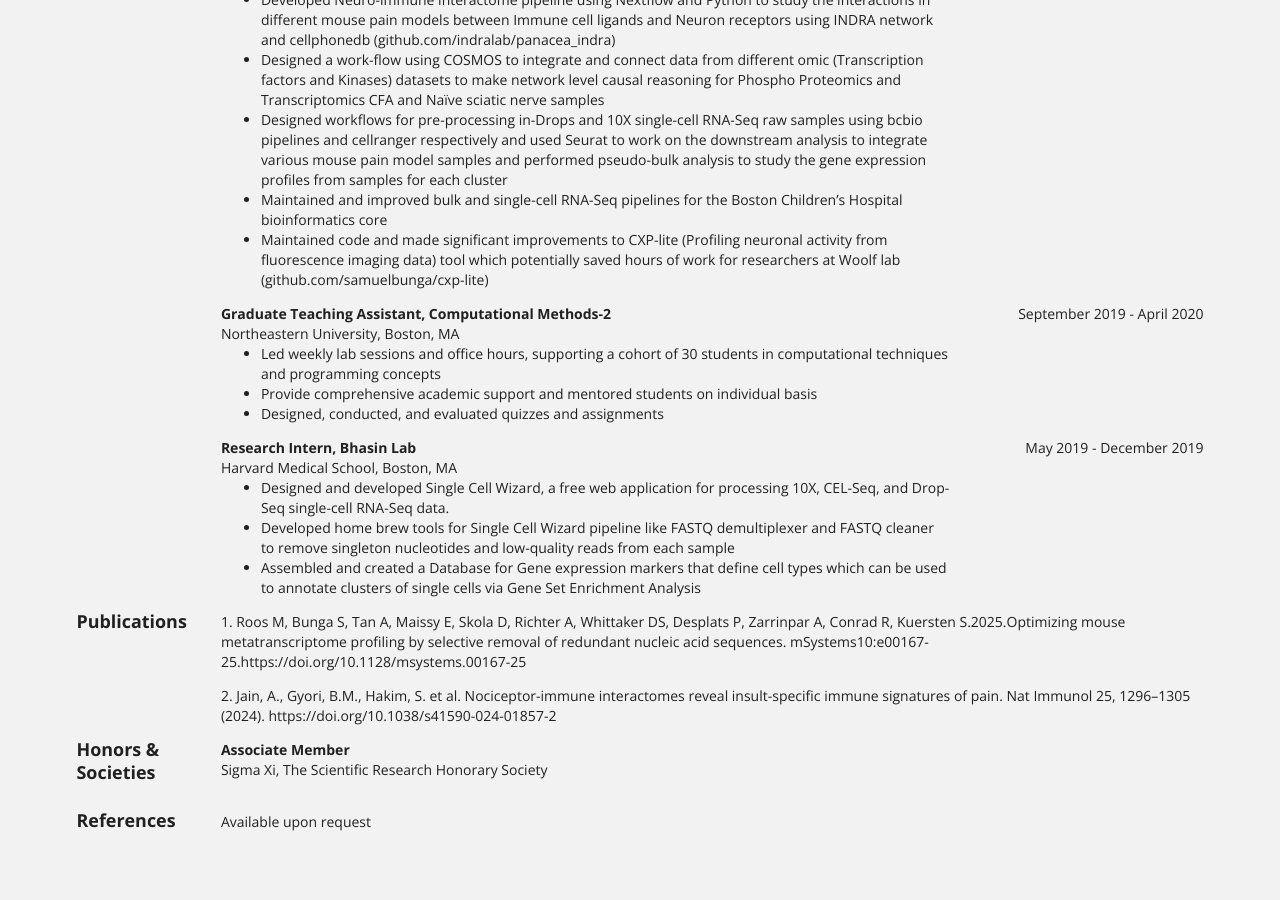
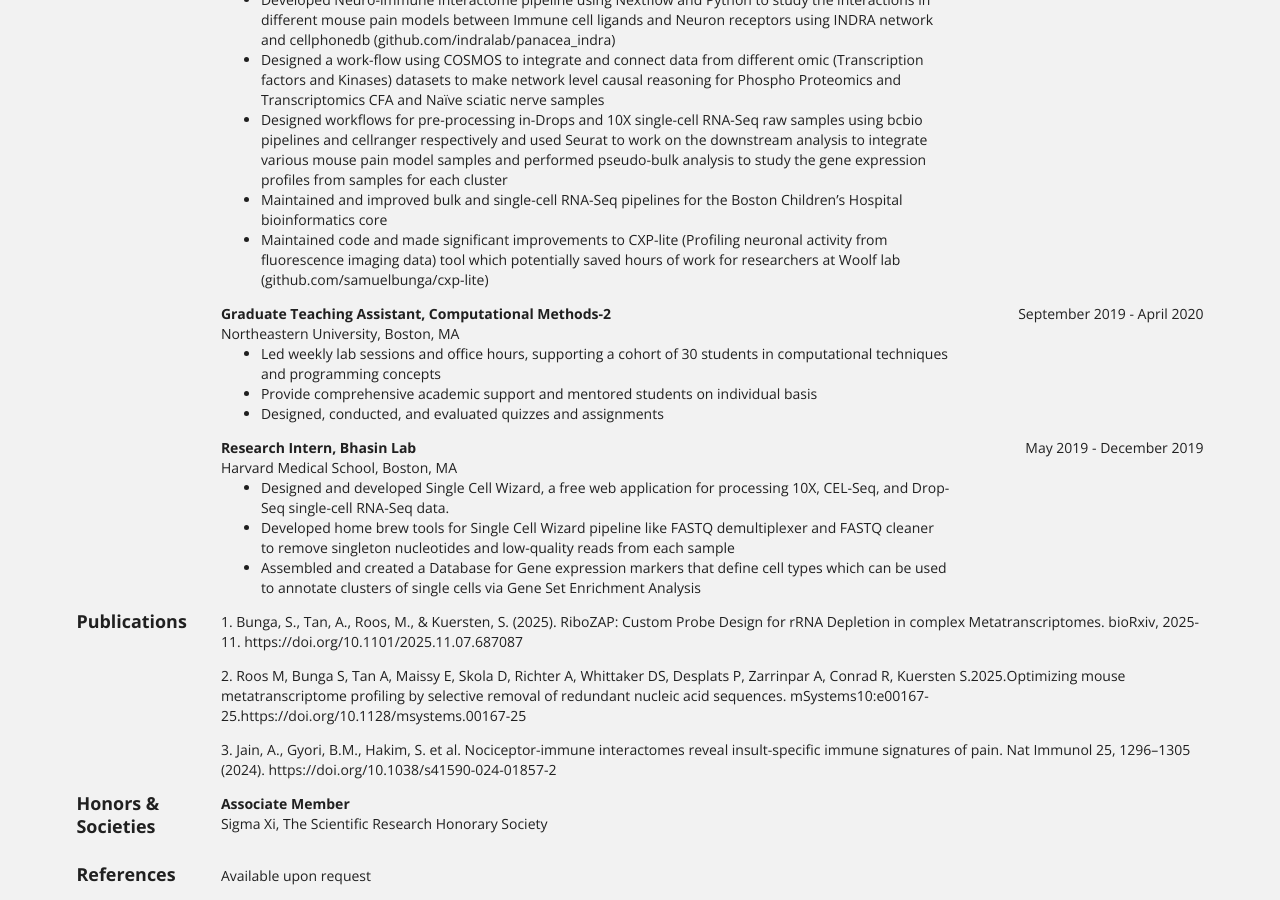
Before and after one commit to samuelbunga/samuelbunga.github.io, a Jekyll site: the page built from bio/index.html, in a window 1280 px wide and 900 px high, scrolled down 673 px. Built offline with Jekyll 4.4.1, drawn with Linux system fonts in a browser that asks for light colours; before the commit the page ends 1519 px from its top, so only the background shows below that.

Commit message:
Update bio.json

```diff
--- a/_data/bio.json
+++ b/_data/bio.json
@@ -131,11 +131,15 @@
   "publications": [
     {
       "type": "journal",
-      "summary": "1. Roos M, Bunga S, Tan A, Maissy E, Skola D, Richter A, Whittaker DS, Desplats P, Zarrinpar A, Conrad R, Kuersten S.2025.Optimizing mouse metatranscriptome profiling by selective removal of redundant nucleic acid sequences. mSystems10:e00167-25.https://doi.org/10.1128/msystems.00167-25",
+      "summary": "1. Bunga, S., Tan, A., Roos, M., & Kuersten, S. (2025). RiboZAP: Custom Probe Design for rRNA Depletion in complex Metatranscriptomes. bioRxiv, 2025-11. https://doi.org/10.1101/2025.11.07.687087",
     },
     {
       "type": "journal",
-      "summary": "2. Jain, A., Gyori, B.M., Hakim, S. et al. Nociceptor-immune interactomes reveal insult-specific immune signatures of pain. Nat Immunol 25, 1296–1305 (2024). https://doi.org/10.1038/s41590-024-01857-2",
+      "summary": "2. Roos M, Bunga S, Tan A, Maissy E, Skola D, Richter A, Whittaker DS, Desplats P, Zarrinpar A, Conrad R, Kuersten S.2025.Optimizing mouse metatranscriptome profiling by selective removal of redundant nucleic acid sequences. mSystems10:e00167-25.https://doi.org/10.1128/msystems.00167-25",
+    },
+    {
+      "type": "journal",
+      "summary": "3. Jain, A., Gyori, B.M., Hakim, S. et al. Nociceptor-immune interactomes reveal insult-specific immune signatures of pain. Nat Immunol 25, 1296–1305 (2024). https://doi.org/10.1038/s41590-024-01857-2",
     }
   ],
   "awards": [
```
